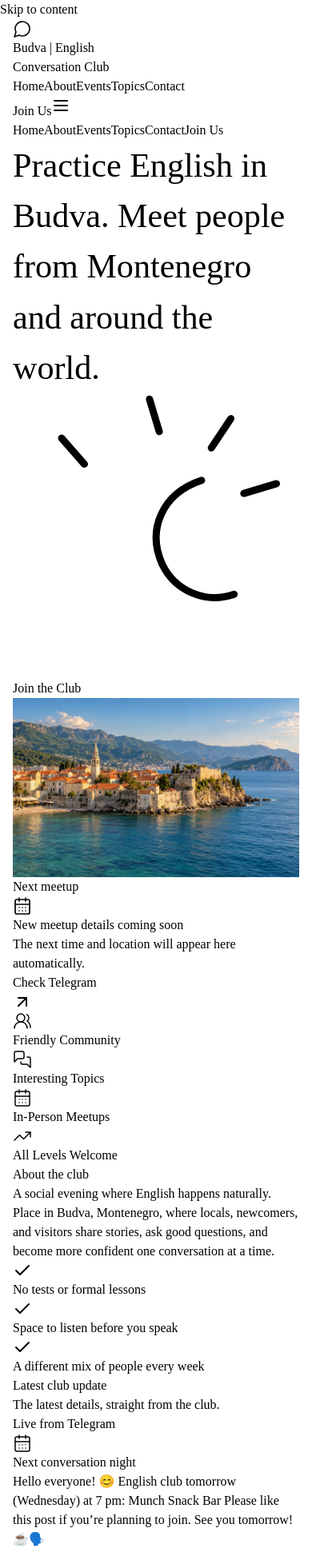
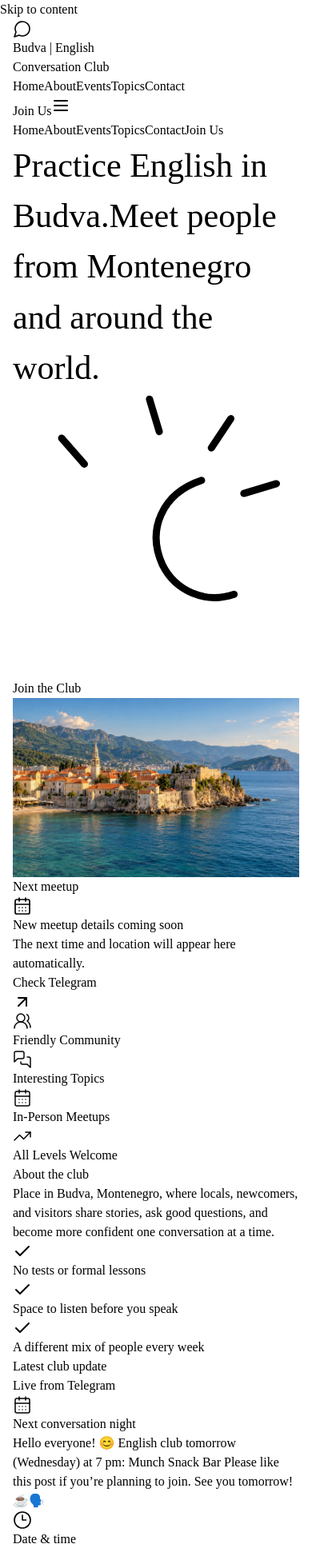
Before and after one commit to asamusenkaEPAM/AIBY, a React (Vite) app in the folder examples/english-club/source/: page / in a window 390 px wide. Shown: the top 1936 px of the page at 80% size. Built offline with nearby package versions, Linux system fonts and the light colour scheme; a web font is replaced by a local one.

Commit message:
Simplify section headings and hero line break

```diff
--- a/examples/english-club/source/src/components/AboutSection.jsx
+++ b/examples/english-club/source/src/components/AboutSection.jsx
@@ -9,10 +9,9 @@ const promises = [
 export default function AboutSection() {
   return (
     <section id="about" className="bg-peach py-24 lg:py-32">
-      <div className="page-shell grid items-center gap-14 lg:grid-cols-[0.9fr_1.1fr] lg:gap-24">
+      <div className="page-shell grid items-center gap-8 lg:grid-cols-[0.9fr_1.1fr] lg:gap-24">
         <div className="reveal">
           <p className="eyebrow">About the club</p>
-          <h2 className="section-title mt-6">A social evening where English happens naturally.</h2>
         </div>
         <div className="reveal" style={{ transitionDelay: '100ms' }}>
           <p className="text-xl leading-[1.75] text-navy/72">Place in Budva, Montenegro, where locals, newcomers, and visitors share stories, ask good questions, and become more confident one conversation at a time.</p>
--- a/examples/english-club/source/src/components/EventsSection.jsx
+++ b/examples/english-club/source/src/components/EventsSection.jsx
@@ -9,10 +9,9 @@ export default function EventsSection({ announcement }) {
     <section id="events" className="page-shell py-24 lg:py-32">
       <div className="reveal max-w-4xl">
         <p className="eyebrow">Latest club update</p>
-        <h2 className="section-title mt-6">The latest details, straight from the club.</h2>
       </div>
 
-      <article className="reveal mt-12 overflow-hidden rounded-[32px] bg-ocean p-7 text-cream shadow-soft sm:p-10 lg:p-12">
+      <article className="reveal mt-8 overflow-hidden rounded-[32px] bg-ocean p-7 text-cream shadow-soft sm:p-10 lg:p-12">
         <div className="grid gap-10 lg:grid-cols-[1.1fr_0.9fr] lg:gap-14">
           <div>
             <div className="flex items-start justify-between gap-5"><span className="inline-flex items-center gap-2 rounded-full border border-white/25 bg-white/10 px-4 py-2 text-xs font-bold uppercase tracking-[0.16em]"><span className="size-2 rounded-full bg-terracotta" aria-hidden="true" />Live from Telegram</span><CalendarDays className="size-7 text-terracotta" strokeWidth={1.5} aria-hidden="true" /></div>
--- a/examples/english-club/source/src/components/Hero.jsx
+++ b/examples/english-club/source/src/components/Hero.jsx
@@ -16,7 +16,8 @@ export default function Hero({ announcement, isUpcoming, loading }) {
       <div className="reveal relative z-10 lg:pl-3 lg:pr-10">
         <div className="relative w-fit">
           <h1 className="hero-title font-display font-medium leading-[0.96] tracking-[-0.048em] text-navy">
-            Practice English in Budva. Meet people from Montenegro and around the world.
+            <span className="block">Practice English in Budva.</span>
+            <span className="block">Meet people from Montenegro and around the world.</span>
           </h1>
           <ConversationDoodle />
         </div>
```
Also changed, not shown: 5 other files (tests, documents, lock files or other folders).
